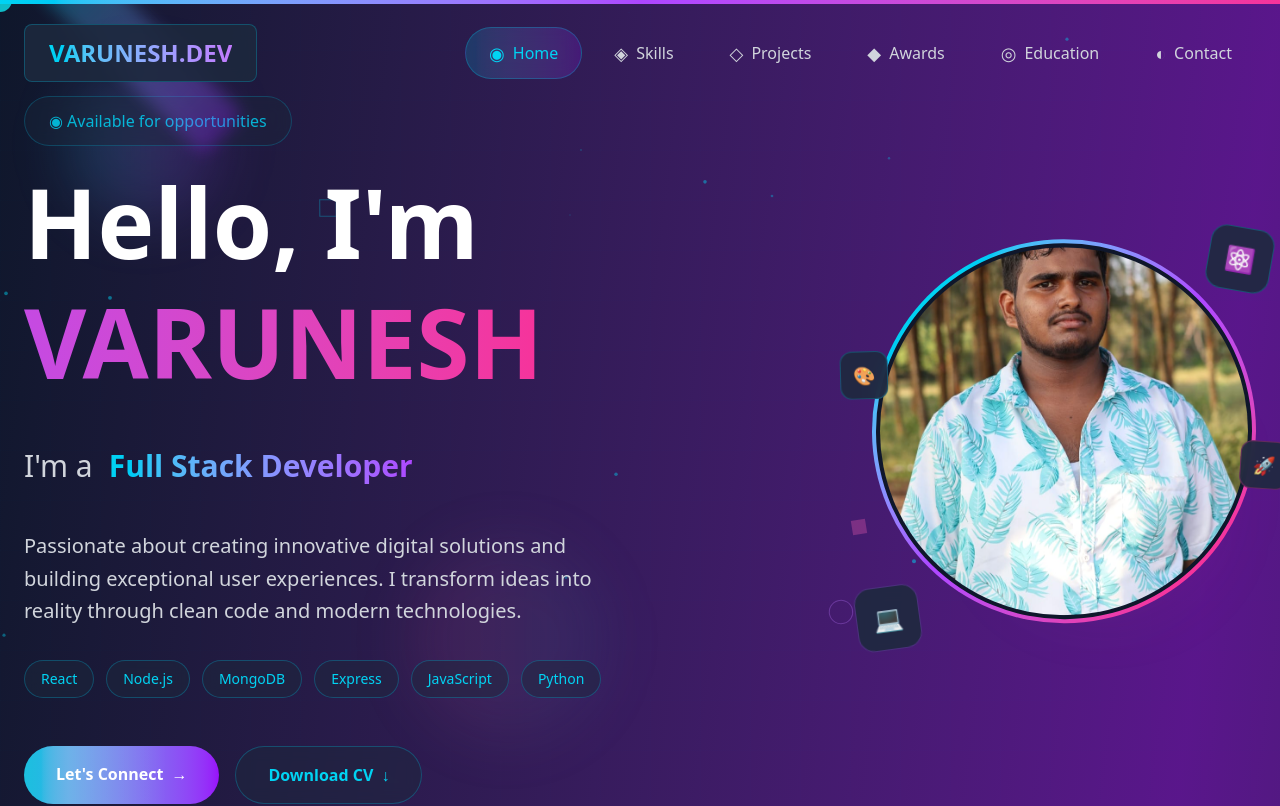
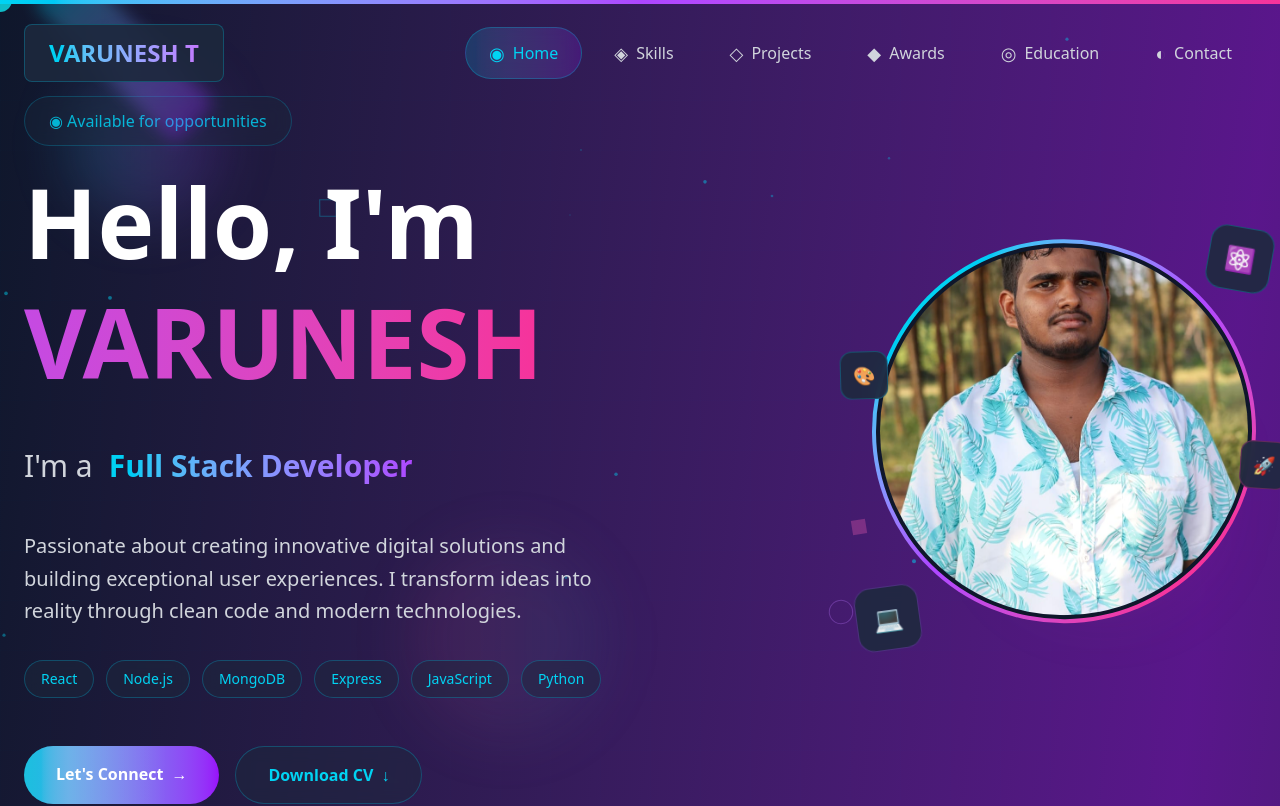
Before and after one commit to varunesharasu/Portfolio, a React (Vite) app in the folder client/: page / in a window 1280 px wide. Shown: the top 806 px of the page. Built offline with nearby package versions, Linux system fonts and the light colour scheme.

Commit message:
Updated Intro.jsx

```diff
--- a/client/src/components/Footer.jsx
+++ b/client/src/components/Footer.jsx
@@ -55,7 +55,7 @@ export default function Footer() {
             />
             <div className="relative bg-slate-800/90 backdrop-blur-sm px-8 py-4 rounded-2xl border border-cyan-500/30">
               <h3 className="text-4xl font-bold bg-gradient-to-r from-cyan-400 via-purple-400 to-pink-400 bg-clip-text text-transparent">
-                VARUNESH.DEV
+                VARUNESH T
               </h3>
             </div>
           </div>
@@ -109,7 +109,7 @@ export default function Footer() {
         >
           <div className="flex flex-col md:flex-row justify-between items-center space-y-4 md:space-y-0">
             <p className="text-gray-400">
-              © {currentYear} Varunesh T. Crafted with{" "}
+              © {currentYear} VARUNESH T. Crafted with{" "}
               <motion.span
                 animate={{ scale: [1, 1.2, 1] }}
                 transition={{ duration: 2, repeat: Number.POSITIVE_INFINITY }}
--- a/client/src/components/Header.jsx
+++ b/client/src/components/Header.jsx
@@ -44,7 +44,7 @@ export default function Header({ activeSection, setActiveSection }) {
             />
             <div className="relative bg-slate-800/90 backdrop-blur-sm px-6 py-3 rounded-lg border border-cyan-500/30">
               <span className="text-2xl font-bold bg-gradient-to-r from-cyan-400 to-purple-400 bg-clip-text text-transparent">
-                VARUNESH.DEV
+                VARUNESH T
               </span>
             </div>
           </motion.div>
--- a/client/src/components/loading-screen.jsx
+++ b/client/src/components/loading-screen.jsx
@@ -49,7 +49,7 @@ export default function LoadingScreen() {
               transition={{ delay: 0.5 }}
               className="text-4xl md:text-6xl font-bold bg-gradient-to-r from-cyan-400 via-purple-400 to-pink-400 bg-clip-text text-transparent"
             >
-              VARUNESH.DEV
+              VARUNESH T
             </motion.h1>
           </div>
         </motion.div>
--- a/client/src/pages/Intro.jsx
+++ b/client/src/pages/Intro.jsx
@@ -180,7 +180,7 @@ export default function Intro() {
                   <div className="absolute inset-2 rounded-full overflow-hidden bg-gradient-to-br from-slate-800 to-slate-900">
                     <img
                       src="/me.jpg?height=400&width=400"
-                      alt="Varunesh T"
+                      alt="VARUNESH T"
                       className="w-full h-full object-cover object-center"
                     />
                   </div>
```
